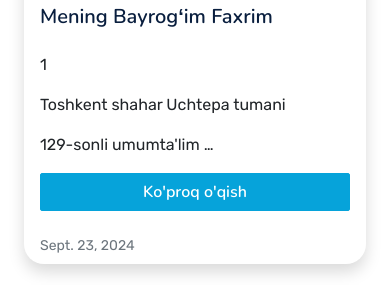
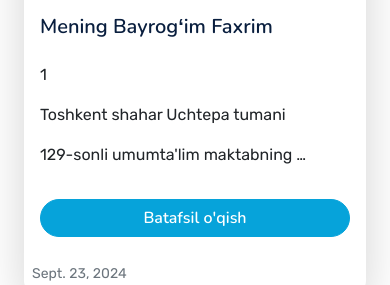
Before and after one commit to sodiqdevpython/maktab81.uz, a Django app: page /news/ in a window 390 px wide. Shown: the part 515-800 px from the top of the page. Run offline with Django 4.2, Linux system fonts and the light colour scheme; data comes from the database, SQL or seed files in the repository; both versions use the stored data as it was after the commit; some libraries are stand-ins or nearby versions.

Commit message:
kfdhsjvb

```diff
--- a/templates/news.html
+++ b/templates/news.html
@@ -5,38 +5,39 @@
   class="show bg-white position-fixed translate-middle w-100 vh-100 top-50 start-50 d-flex align-items-center justify-content-center">
   <div class="spinner"></div>
 </div>
-<div class="shadow"
-  style="position: fixed; bottom: 0; right: 0; padding: 10px; background-color: #f1f1f1; border-top-left-radius: 10px; box-shadow: -1px -1px 3px rgba(0, 0, 0, 0.2); text-align: right;">
+
+<!-- News Section -->
+<div class="container mt-5 pt-5">
+  <div class="text-center mb-5">
+    <h2 class="section-title">So'nggi Yangiliklar</h2>
   </div>
 
-<div class="container mt-5 pt-5">
-  <div class="row mt-5">
+  <!-- News Cards Grid -->
+  <div class="row" style="display: flex; flex-wrap: wrap; margin-right: -15px; margin-left: -15px;">
     {% for i in object_list %}
-    <div class="col-md-3 mb-4 wow zoomIn" data-wow-delay="0.5s">
-      <div class="card h-100 shadow">
-        <a href="{% url 'news_detail' i.pk %}"><img src="{{ i.image_news.url }}" class="card-img-top img-fluid"
-            style="height: 200px; object-fit: cover;" alt="Rasm yuklanmadi"></a>
-        <div class="card-body d-flex flex-column">
-          <h5>{{ i.title|truncatewords:5 }}</h5>
-          <p>{{ i.body|safe|truncatewords:7 }}</p>
-          <a href="{% url 'news_detail' i.pk %}" class="btn btn-primary mt-auto">Ko'proq o'qish</a>
+    <div class="col-lg-3 col-md-6 mb-4" style="padding-right: 15px; padding-left: 15px; box-sizing: border-box;">
+      <div class="card h-100 shadow-lg border-0" style="border-radius: 12px;">
+        <a href="{% url 'news_detail' i.pk %}">
+          <img src="{{ i.image_news.url }}" class="card-img-top img-fluid"
+            style="height: 180px; object-fit: cover; border-top-left-radius: 12px; border-top-right-radius: 12px;"
+            alt="Rasm yuklanmadi">
+        </a>
+        <div class="card-body d-flex flex-column p-3">
+          <h5 class="card-title text-dark">{{ i.title|truncatewords:5 }}</h5>
+          <p class="card-text text-muted">{{ i.body|safe|truncatewords:12 }}</p>
+          <a href="{% url 'news_detail' i.pk %}" class="btn btn-primary mt-auto" style="border-radius: 20px;">Batafsil
+            o'qish</a>
         </div>
-        <div class="card-footer text-muted">
-          <small class="float-start">{{ i.date }}</small>
+        <div class="card-footer text-muted p-2">
+          <small>{{ i.date }}</small>
         </div>
       </div>
     </div>
-    {% if forloop.counter|divisibleby:4 %}
-  </div>
-  <div class="row">
-    {% endif %}
     {% endfor %}
   </div>
-</div>
 
-
-<!-- Bootstrap asosidagi paginatsiya -->
-<nav aria-label="Page navigation">
+  <!-- Pagination -->
+  <nav aria-label="Page navigation" class="mt-4">
     <ul class="pagination justify-content-center">
       {% if is_paginated %}
       {% if page_obj.has_previous %}
@@ -75,5 +76,6 @@
         {% endif %}
     </ul>
   </nav>
+</div>
 
 {% endblock content %}
```
Also changed, not shown: config/settings.py (+17 -17 lines), templates/ability_pupils.html (+14 -12 lines), templates/home.html (+2 -7 lines), templates/staffs.html (+5 -7 lines), db.sqlite3. Lines whose indentation alone changed are shown as unchanged.
